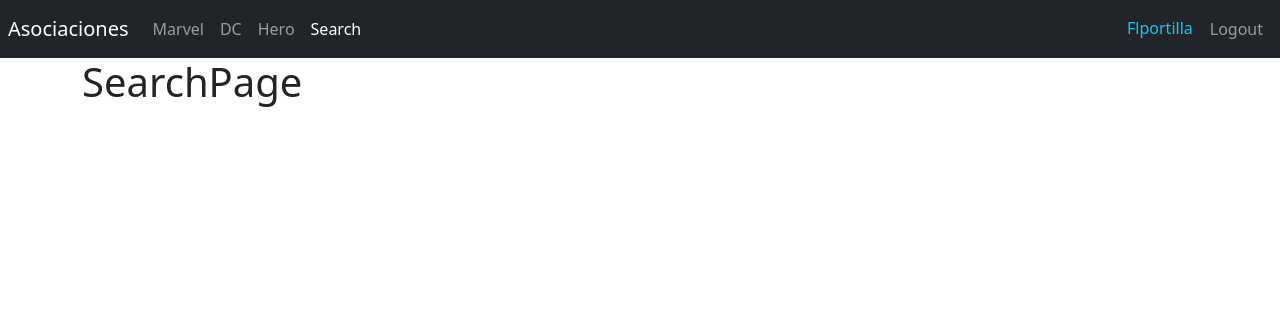
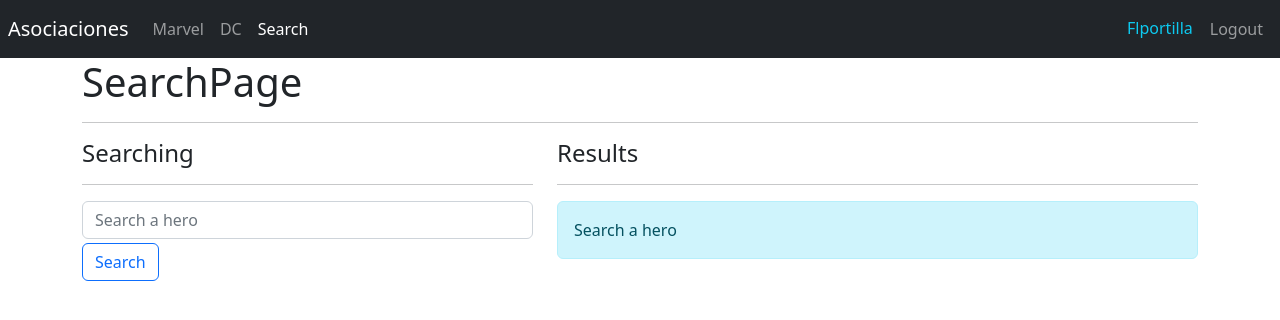
Before and after one commit to flportilla/heroes-app-spa, a React (Create React App) app: page /search in a window 1280 px wide. Shown: the top 320 px of the page. Built offline with nearby package versions, Linux system fonts and the light colour scheme.

Commit message:
last details of the app

```diff
--- a/package.json
+++ b/package.json
@@ -7,6 +7,7 @@
     "@testing-library/react": "^13.3.0",
     "@testing-library/user-event": "^13.5.0",
     "prop-types": "^15.8.1",
+    "query-string": "^7.1.1",
     "react": "^18.2.0",
     "react-dom": "^18.2.0",
     "react-router-dom": "^6.3.0",
--- /dev/null
+++ b/src/heroes/helpers/getHeroesByName.js
@@ -0,0 +1,15 @@
+import { heroes } from "../data/heroes";
+
+export const getHeroesByName = (name = '') => {
+
+    name = name.toLowerCase().trim()
+
+    if (name.length === 0) return [];
+
+    return heroes.filter(hero =>
+        hero.superhero
+            .toLowerCase()
+            .includes(name)
+    )
+
+}
--- a/src/heroes/helpers/index.js
+++ b/src/heroes/helpers/index.js
@@ -1,2 +1,3 @@
 export * from './getHeroesByPublisher'
 export * from './getHeroById'
+export * from './getHeroesByName'
--- a/src/heroes/pages/SearchPage.jsx
+++ b/src/heroes/pages/SearchPage.jsx
@@ -1,7 +1,91 @@
 import React from 'react'
+import queryString from 'query-string'
+
+import { useNavigate, useLocation } from 'react-router-dom'
+
+import { useForm } from '../../hooks'
+import { HeroCard } from '../components'
+import { getHeroesByName } from '../helpers'
 
 export const SearchPage = () => {
+
+    const navigate = useNavigate();
+    const { search } = useLocation();
+    const { q = '' } = queryString.parse(search)
+
+    const heroes = getHeroesByName(q);
+
+    const { formState, onInputChange, onResetForm } = useForm({
+        searchText: ''
+    });
+
+    const { searchText } = formState
+
+    const onSearchSubmit = (e) => {
+
+        e.preventDefault();
+        // if (searchText.trim().length <= 1) return
+        navigate(`?q=${searchText}`)
+
+        onResetForm();
+    }
+
     return (
-        <h1>SearchPage</h1>
+        <>
+            <h1>SearchPage</h1>
+            <hr />
+
+            <div className="row">
+
+                <div className="col-5">
+                    <h4>Searching</h4>
+                    <hr />
+
+                    <form onSubmit={onSearchSubmit}>
+                        <input
+                            type="text"
+                            placeholder="Search a hero"
+                            className="form-control"
+                            name="searchText"
+                            value={searchText}
+                            onChange={onInputChange}
+                            autoComplete="off"
+                        />
+
+                        <button
+                            type="submit"
+                            className="btn btn-outline-primary mt-1">
+                            Search
+                        </button>
+
+                    </form>
+                </div>
+
+                <div className="col-7">
+
+                    <h4>Results</h4>
+                    <hr />
+                    {
+                        (q === '')
+                            ? <div className="alert alert-info">
+                                Search a hero
+                            </div>
+                            : (heroes.length === 0 && <div className="alert alert-danger">
+                                No results for: <b>{q}</b>
+                            </div>)
+                    }
+
+                    <>
+                        {
+                            heroes.map(hero =>
+                                (<HeroCard key={hero.id} {...hero} />)
+                            )
+                        }
+                    </>
+
+
+                </div>
+            </div>
+        </>
     )
 }
--- /dev/null
+++ b/src/hooks/index.js
@@ -0,0 +1 @@
+export * from './useForm'
--- /dev/null
+++ b/src/hooks/useForm.js
@@ -0,0 +1,27 @@
+import { useState } from "react"
+
+export const useForm = (initialForm = {}) => {
+
+    const [formState, setFormState] = useState(initialForm)
+
+    const onInputChange = ({ target }) => {
+
+        const { name, value } = target
+        setFormState(current => {
+            return {
+                ...current,
+                [name]: value
+            }
+        })
+    }
+
+    const onResetForm = () => {
+        setFormState(initialForm)
+    }
+
+    return {
+        formState,
+        onInputChange,
+        onResetForm
+    }
+}
--- a/src/ui/components/NavBar.jsx
+++ b/src/ui/components/NavBar.jsx
@@ -38,12 +38,7 @@ export const Navbar = () => {
                     >
                         DC
                     </NavLink>
-                    <NavLink
-                        className={({ isActive }) => `nav-item nav-link ${isActive ? 'active' : ''}`}
-                        to="/hero"
-                    >
-                        Hero
-                    </NavLink>
+
                     <NavLink
                         className={({ isActive }) => `nav-item nav-link ${isActive ? 'active' : ''}`}
                         to="/search"
```
Also changed, not shown: src/heroes/index.js (line endings or trailing spaces), 1 other file (tests, documents, lock files or other folders).
